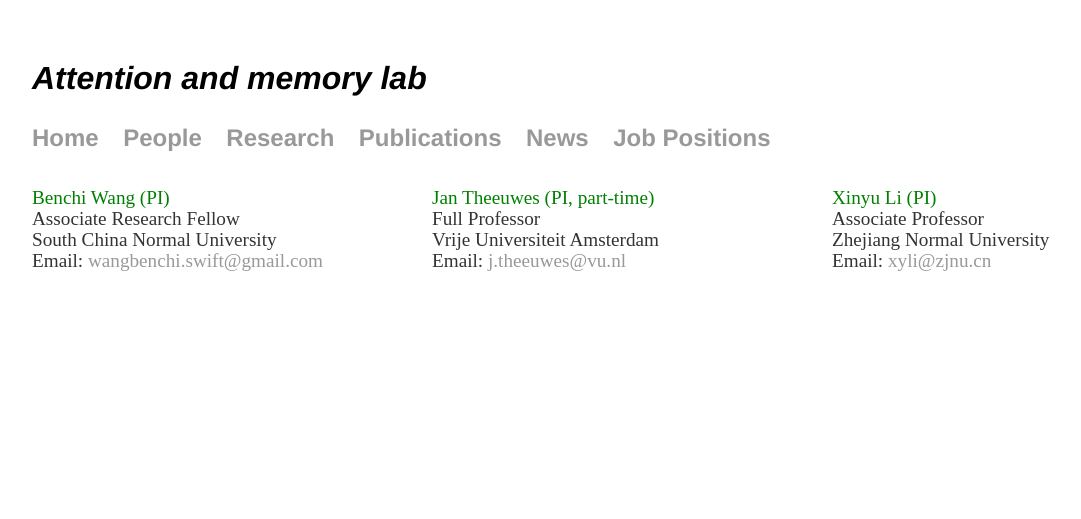
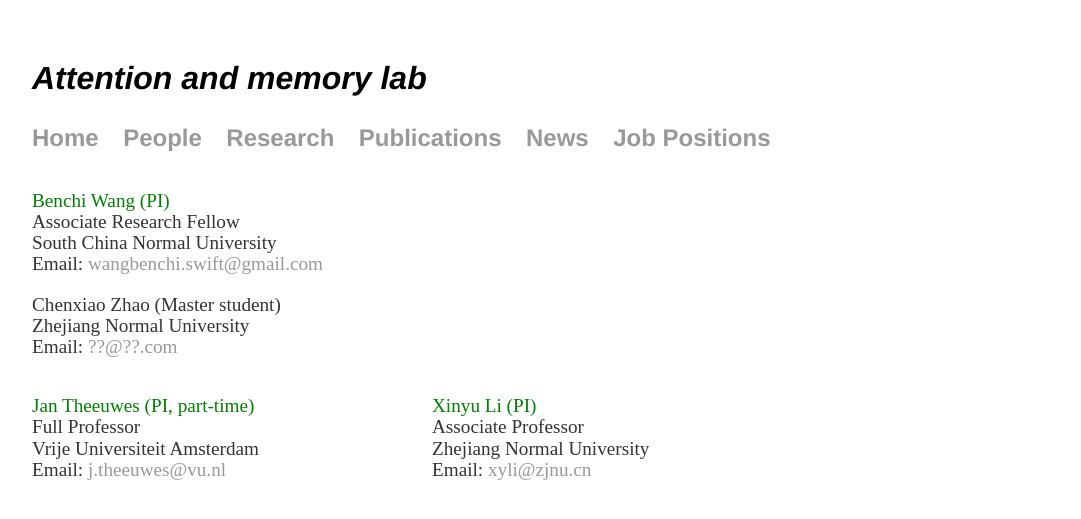
Before and after one commit to wangbenchi/wangbenchi.github.io, a Jekyll site: the page built from people/index.html, in a window 1280 px wide. Shown: the top 519 px of the page, without its empty margins (160-1241 px from the left). Built offline with Jekyll 4.4.1, drawn with Linux system fonts in a browser that asks for light colours.

Commit message:
Update index.html

```diff
--- a/people/index.html
+++ b/people/index.html
@@ -10,6 +10,13 @@
     		Associate Research Fellow<br>
     		South China Normal University<br>
     		Email:<a href="mailto:wangbenchi.swift@gmail.com"> wangbenchi.swift@gmail.com</a><br>
+		</p>
+</div><!-- /.blurb -->
+
+<div class="blurb" style="width:400px;">
+	<p style = {{page.style}}> Chenxiao Zhao (Master student)</a><br>
+    		Zhejiang Normal University<br>
+    		Email:<a href="mailto:"> ??@??.com</a><br>
 		</p>
 </div><!-- /.blurb -->
 
```
